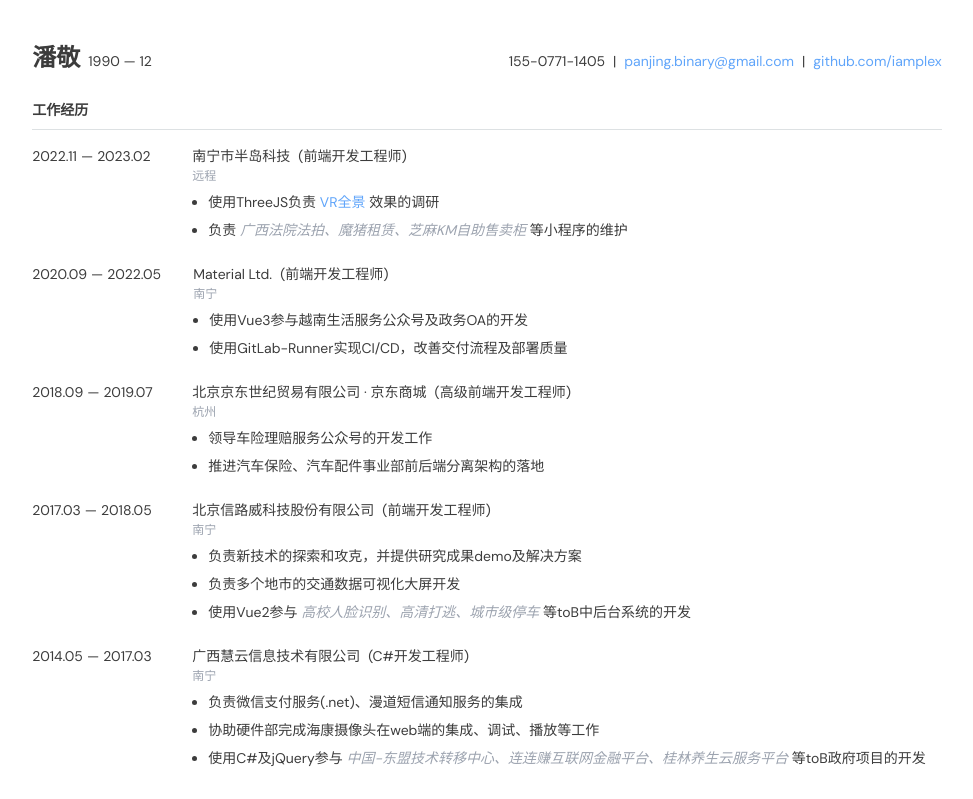
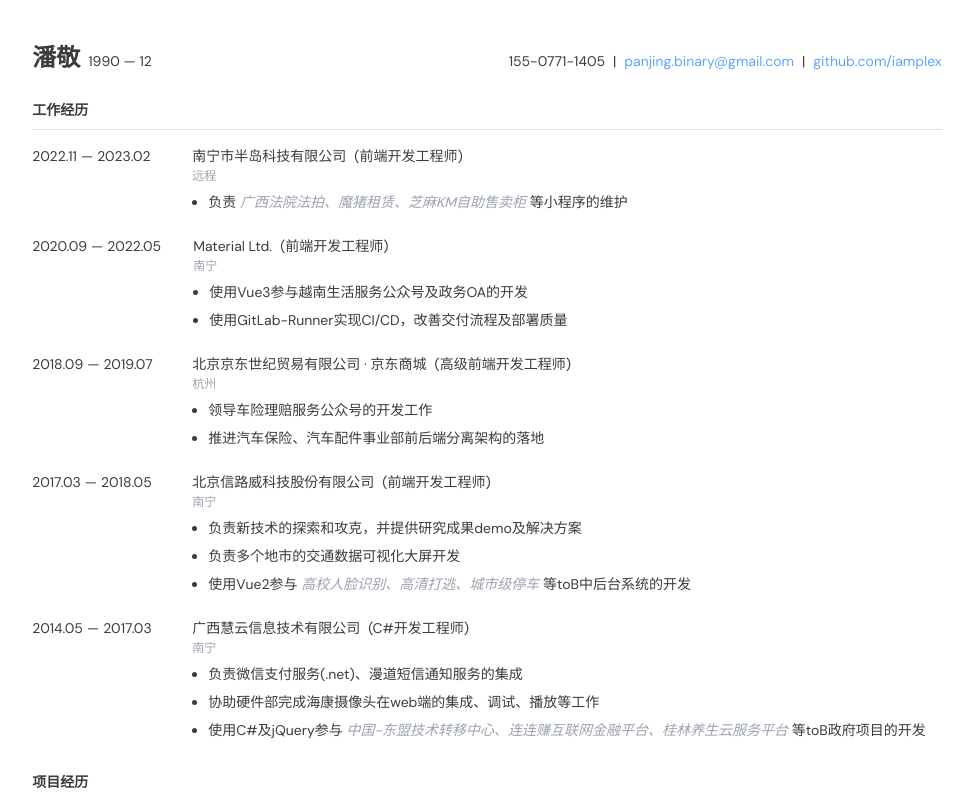
Before and after one commit to iamplex/resume, a Vue app: page / in a window 1280 px wide. Shown: the top 799 px of the page, without its empty margins (153-1126 px from the left). Built offline with nearby package versions, Linux system fonts and the light colour scheme; a web font is replaced by a local one.

Commit message:
chore: update meta

```diff
--- a/src/meta.ts
+++ b/src/meta.ts
@@ -9,13 +9,12 @@ export default {
 
   works: [
     {
-      company: '南宁市半岛科技',
+      company: '南宁市半岛科技有限公司',
       position: '前端开发工程师',
       location: '远程',
       start: '2022.11',
       end: '2023.02',
       highlights: [
-        '使用ThreeJS负责 <a href="https://codesandbox.io/p/sandbox/vr-mhfbr3" target="_blank">VR全景</a> 效果的调研',
         '负责 <p style="display: inline; color: #9ca3af; font-style: italic;">广西法院法拍、魔猪租赁、芝麻KM自助售卖柜</p> 等小程序的维护',
       ],
     },
```
